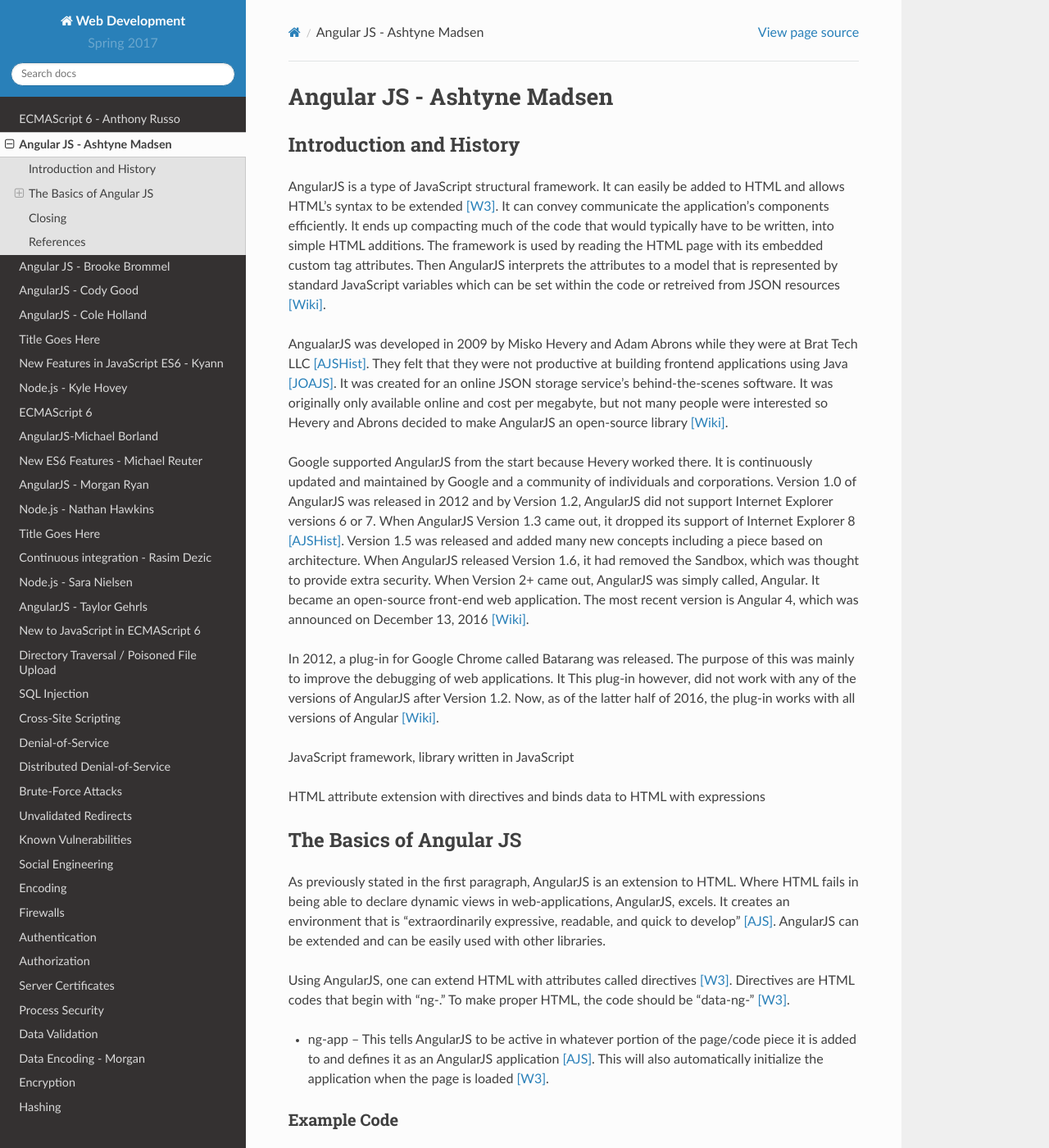
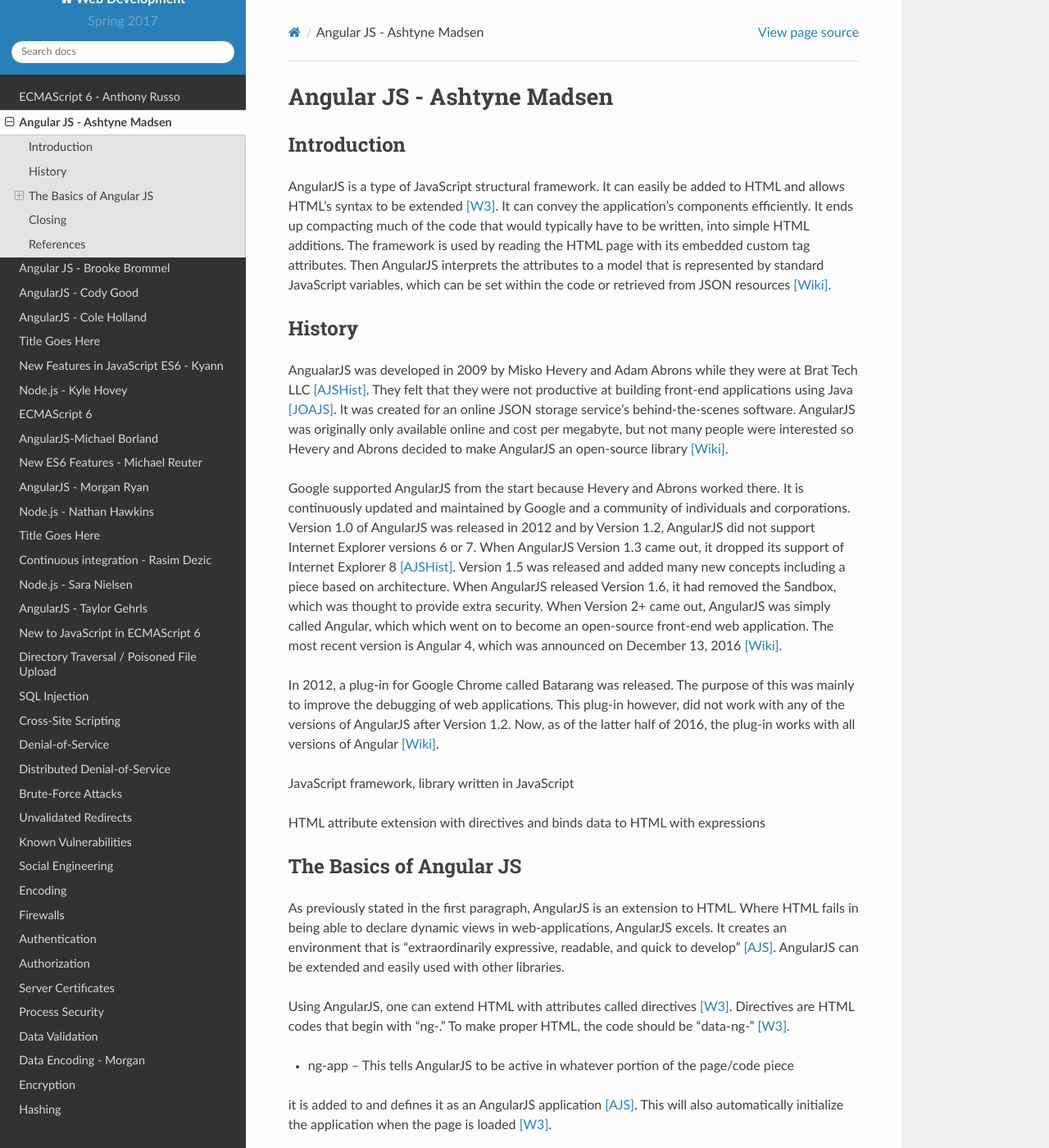
Before and after one commit to pvcraven/2017_web_security, a Sphinx documentation site: the page built from source/final/ashtyne/index.rst, in a window 1280 px wide and 1400 px high. Shown: the whole window at 82% size. Built offline with Sphinx 7.4.7 and the Read the Docs theme 2.0.0, drawn with Linux system fonts in a browser that asks for light colours; some of the changed text lies outside the part shown.

Commit message:
Fixed most suggestions from peer review

```diff
--- a/source/final/ashtyne/index.rst
+++ b/source/final/ashtyne/index.rst
@@ -1,20 +1,27 @@
 Angular JS - Ashtyne Madsen
 ===========================
 
-Introduction and History
-------------------------
-AngularJS is a type of JavaScript structural framework. It can easily be added to
-HTML and allows HTML’s syntax to be extended [W3]_. It can convey communicate the
+Introduction
+------------
+AngularJS is a type of JavaScript structural framework. It can easily be added
+to HTML and allows HTML’s syntax to be extended [W3]_. It can convey the
 application’s components efficiently. It ends up compacting much of the code that
-would typically have to be written, into simple HTML additions. The framework is used by reading the HTML page with its embedded custom tag attributes. Then AngularJS interprets the attributes to a model that is represented by standard JavaScript variables which can be set within the code or retreived from JSON resources [Wiki]_.
+would typically have to be written, into simple HTML additions. The framework is used
+by reading the HTML page with its embedded custom tag attributes. Then AngularJS
+interprets the attributes to a model that is represented by standard JavaScript
+variables, which can be set within the code or retrieved from JSON resources [Wiki]_.
+
+History
+-------
 
 AngualarJS was developed in 2009 by Misko Hevery and Adam Abrons while they were
 at Brat Tech LLC [AJSHist]_. They felt that they were not productive at building
-frontend applications using Java [JOAJS]_. It was created for an online JSON storage service’s behind-the-scenes software. It was originally only available online and
+front-end applications using Java [JOAJS]_. It was created for an online JSON storage
+service’s behind-the-scenes software. AngularJS was originally only available online and
 cost per megabyte, but not many people were interested so Hevery and Abrons decided
 to make AngularJS an open-source library [Wiki]_.
 
-Google supported AngularJS from the start because Hevery worked there. It is
+Google supported AngularJS from the start because Hevery and Abrons worked there. It is
 continuously updated and maintained by Google and a community of individuals
 and corporations. Version 1.0 of AngularJS was released in 2012 and by Version
 1.2, AngularJS did not support Internet Explorer versions 6 or 7. When AngularJS
@@ -22,11 +29,11 @@
 Version 1.5 was released and added many new concepts including a piece based on
 architecture. When AngularJS released Version 1.6, it had removed the Sandbox, which
 was thought to provide extra security. When Version 2+ came out, AngularJS was simply
-called, Angular. It became an open-source front-end web application. The most recent
-version is Angular 4, which was announced on December 13, 2016 [Wiki]_.
+called Angular, which which went on to become an open-source front-end web application.
+The most recent version is Angular 4, which was announced on December 13, 2016 [Wiki]_.
 
 In 2012, a plug-in for Google Chrome called Batarang was released. The purpose of
-this was mainly to improve the debugging of web applications. It This plug-in however,
+this was mainly to improve the debugging of web applications. This plug-in however,
 did not work with any of the versions of AngularJS after Version 1.2. Now, as of the
 latter half of 2016, the plug-in works with all versions of Angular [Wiki]_.
 
@@ -38,16 +45,18 @@
 ------------------------
 
 As previously stated in the first paragraph, AngularJS is an extension to HTML. Where
-HTML fails in being able to declare dynamic views in web-applications, AngularJS,
+HTML fails in being able to declare dynamic views in web-applications, AngularJS
 excels. It creates an environment that is "extraordinarily expressive, readable, and
-quick to develop" [AJS]_. AngularJS can be extended and can be easily used with other
+quick to develop" [AJS]_. AngularJS can be extended and easily used with other
 libraries.
 
 Using AngularJS, one can extend HTML with attributes called directives [W3]_. Directives
 are HTML codes that begin with "ng-." To make proper HTML, the code should
 be "data-ng-" [W3]_.
 
-* ng-app – This tells AngularJS to be active in whatever portion of the page/code piece it is added to and defines it as an AngularJS application [AJS]_. This will also automatically initialize the application when the page is loaded [W3]_.
+* ng-app – This tells AngularJS to be active in whatever portion of the page/code piece
+it is added to and defines it as an AngularJS application [AJS]_. This will also automatically
+initialize the application when the page is loaded [W3]_.
 
 Example Code
 ^^^^^^^^^^^^
@@ -58,7 +67,10 @@
         <p>This is how to initialize AngularJS.</p>
     </div>
 
-* ng-model – This links the form and model so that whenever something is typed in the input box, it shows up wherever you call the model name [AJS]_. This directive can also provide validation for application data, status for application data, provide CSS classes for HTML elements, and bind HTML elements to HTML forms [W3]_.
+* ng-model – This links the form and model so that whenever something is typed in the input box,
+it shows up wherever you call the model name [AJS]_. This directive can also provide validation
+for application data, status for application data, provide CSS classes for HTML elements, and
+bind HTML elements to HTML forms [W3]_.
 
 Example Code
 ^^^^^^^^^^^^
@@ -69,7 +81,8 @@
 		Name: <input ng-model="name">
 	</div>
 
-* ng-init – This initializes AngularJS application variables by defining initial values for an application [W3]_. This is typically placed directly after the "ng-app" in the code.
+* ng-init – This initializes AngularJS application variables by defining initial values for an
+application [W3]_. This is typically placed directly after the "ng-app" in the code.
 
 Example Code
 ^^^^^^^^^^^^
@@ -80,7 +93,9 @@
         <p>This is how to initialize AngularJS.</p>
     </div>
 
-* ng-bind – This is a way to automatically update either the view when the model changes or the model when the view changes [AJS]_. This is typically used when an application already has a data model [W3]_.
+* ng-bind – This is a way to automatically update either the view when the model changes or the
+model when the view changes [AJS]_. This is typically used when an application already has a
+data model [W3]_.
 
 Example Code
 ^^^^^^^^^^^^
@@ -141,7 +164,9 @@
 	:width: 300px
 	:align: center
 
-* Module – This defines an application and is a container for different parts of an application and for the application controller [W3]_. Once the module is created, controllers and other AngularJS features can be added. A module makes the application easier to maintain, test, and read.
+* Module – This defines an application and is a container for different parts of an application
+and for the application controller [W3]_. A module makes the application easier to maintain,
+test, and read. Once the module is created, controllers and other AngularJS features can be added.
 
 Example Code
 ^^^^^^^^^^^^
@@ -188,9 +217,15 @@
 	:width: 300px
 	:align: center
 
-* Filter - This is a part of AngularJS that can transform data. An example of this would be if someone entered a decimal, then the filter would change it into a currency. Filters in AngularJS are simply added into expressions that already exist [W3]_.
+* Filter - This is a part of AngularJS that can transform data. Filters in AngularJS
+are simply added into expressions that already exist [W3]_. An example of this would be if
+someone entered a decimal, then the filter would change it into a currency.
 
-* Animations - AngularJS provides animated transitions from one piece of the screen to another. In the example below there is a colored box, and when the check box is clicked on; the colored box decreases upward and disappears. There are animation features such as showing a box, repeating, and switching, just to name a few.
+
+* Animations - AngularJS provides animated transitions from one piece of the screen to another.
+In the example below there is a colored box, and when the check box is clicked on; the colored
+box decreases upward and disappears. There are animation features such as showing a box,
+repeating, and switching, just to name a few.
 
 Example Code
 ^^^^^^^^^^^^
```
Also changed, not shown: other parts of source/final/ashtyne/index.rst (+20 -8 lines).
